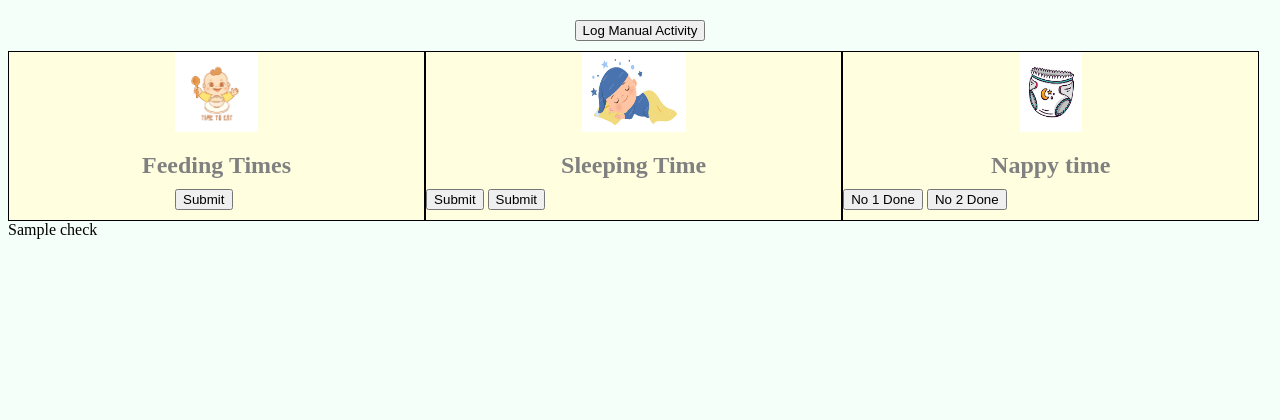
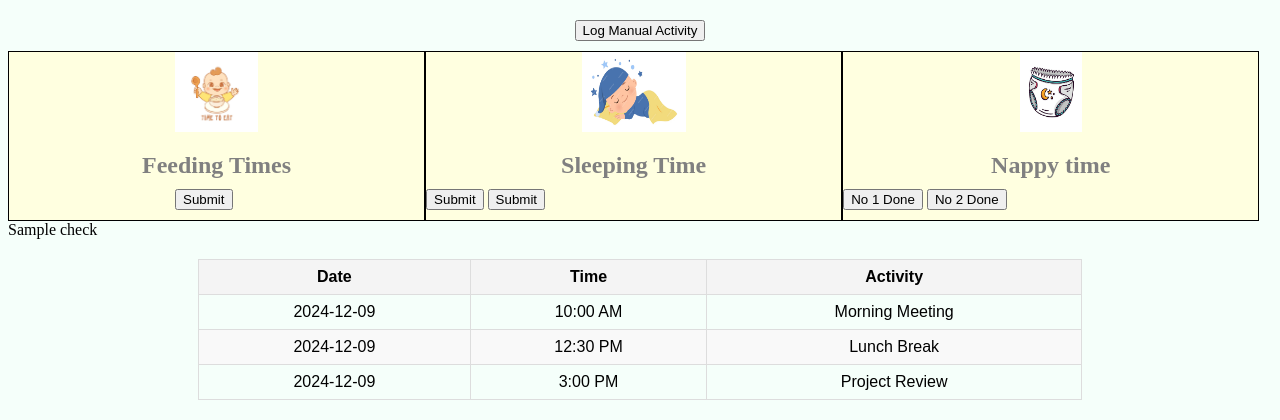
Before and after one commit to konstantina54/babyTracker, a Flask app: template templates/index.html in a window 1280 px wide. Shown: the part 417-837 px from the top of the page. Before the commit the page ends 656 px from the top, so only its background shows below. Run offline with Flask 3, Linux system fonts and the light colour scheme; the template is opened without the code that fills it: most values are stand-ins (such as "Sample title", 1, 10 or a date in 2020).

Commit message:
calendar added and table for results

```diff
--- a/app.py
+++ b/app.py
@@ -1,6 +1,7 @@
 from flask import Flask
 from flask import redirect, url_for, request, render_template, jsonify
 from datetime import datetime
+import json
 
 
 
@@ -9,12 +10,32 @@
 
 
 def display_data():
-    f = open("test.txt", "r")
-    print(f.read())
-    # auto_data = f.find("AutoInput")
-    # if auto_data > 0:
-        # else:
-        #     date =
+   with open('test.txt', 'r') as file:
+    # Read each line in the file
+    for line in file:
+        date = ""
+        time = ""
+        activity = ""
+
+        manual_data = line.find("ManualInput")
+        if manual_data > 1:
+            # print(line.strip())
+            start_json = line.find("{")
+            last_json = line.find(" M")
+            manual_inputs = line[start_json:last_json]
+            x = manual_inputs.replace("'", "\"")
+            res = json.loads(x)
+            print(str(res))
+            print(type(res))
+        elif (line.find("AutoInput") > 1):
+            # 2024-12-09 16:06:06 food AutoInput
+            auto_data = line.replace(" AutoInput", "")
+            y = auto_data.split(" ")
+            print(y)
+            # res1 = json.loads(y)
+            # print(str(res1))
+            # print(type(res1))
+
 
 
 
@@ -22,7 +43,7 @@
 
 @app.route('/')
 def index():
-    check = "testing please show!"
+    check = "Results"
     display_data()
     return render_template('index.html', check = check)
 
@@ -34,6 +55,7 @@
     """
     # Get form data
     form_data = request.form.to_dict()
+    print("Received form data:", form_data)
     # on any submit get the current time?
 
     # Get current datetime
@@ -52,8 +74,7 @@
             with open('test.txt', 'a') as fd:
                 fd.write(f'\n {manual_date} {form_data} ManualInput')
     # Print form data to the console (for debugging)
-    print("Received form data:", form_data)
-    return render_template('index.html', check = "will do later")
+    return render_template('index.html', check = "results to displa maybe button?")
 
 
 if __name__ == "__main__":
--- a/static/main.js
+++ b/static/main.js
@@ -8,7 +8,7 @@
 // Display previous inputs below the submit button
 
 const manualSection = document.getElementById("manualInput");
-const autoSection = document.getElementsById("autoInput");
+const autoSection = document.getElementById("autoInput");
 
 
 function activity(){
--- a/static/style.css
+++ b/static/style.css
@@ -88,6 +88,22 @@
   margin-left: 32%;
 }
 
-/* #startNap > button{
-  margin-leftpadding: 40%;
-} */
+/* chatgpt */
+table {
+  width: 70%;
+  border-collapse: collapse;
+  margin: 20px auto;
+  font-family: Arial, sans-serif;
+}
+th, td {
+  border: 1px solid #ddd;
+  padding: 8px;
+  text-align: center;
+}
+th {
+  background-color: #f4f4f4;
+  font-weight: bold;
+}
+tr:nth-child(even) {
+  background-color: #f9f9f9;
+}
--- a/templates/index.html
+++ b/templates/index.html
@@ -24,19 +24,13 @@
                 <!-- restructure manual section to have calendar input and two clocks and just buttons with id to retreave the data -->
             </div>
             <div id = 'manualInput'>
-                <!-- Find a good place for only one calendar for manual activity -->
-                <!-- <form action="/submit" method="POST">
-                <label for="start">Select Activity and Time:</label>
-                <input type="date" id="manualCalendar" name="manualCalendar" value=""/>
-                <input type="time" id="manualStartTime" value = "" name="manualStartTime">
-                <input type="time" id="manualFinishTime" value = "" name="manualFinishTime">
-                <button type="submit">Submit</button> -->
-                </form>
                 <div class="manualSections">
                     <h2>Feeding Times </h2>
                     <form action="/submit" method="POST">
+                    <label for="start">Select Date:</label>
+                    <input type="date" id="manualCalendar" name="manualCalendar" value=""/>
                     <!-- <form action="/" onsubmit="manualActivities(this.id)" id = "mFood"> -->
-                    <span>Add Time: </span>
+                    <span>And Time: </span>
                     <input type="time" id="foodTime" value = "" name="foodTime">
                     <button type="submit">Submit</button>
                     </form>
@@ -45,6 +39,8 @@
                     <h2>Sleeping Time </h2>
                     <form action="/submit" method="POST">
                     <!-- <form action="/" onsubmit="manualActivities(this.id)" id = "mSleep"> -->
+                        <label for="start">Select Date and Time:</label>
+                        <input type="date" id="manualCalendar" name="manualCalendar" value=""/>
                         <label for="sleeping">Start:</label>
                         <input type="Time" id="sTime" value="" name = "sTime">
                         <label for="waking">Finish:</label>
@@ -56,6 +52,8 @@
                     <h2>Nappy time </h2>
                     <!-- <form action="/submit" onsubmit="manualActivities(this.id)" id = "mNappy"> -->
                     <form action="/submit" method="POST">
+                    <label for="start">Select Date, Time and Activity:</label>
+                    <input type="date" id="manualCalendar" name="manualCalendar" value=""/>
                     <input type="Time" id="pottyTime" name="pottyTime">
                     <input type="checkbox" id="no1" name="no1" value="on">
                     <label for="1"> No 1</label><br>
@@ -97,6 +95,32 @@
         </div>
         <div id = "results">
             <span>{{ check }}</span>
+            <table>
+                <thead>
+                    <tr>
+                        <th>Date</th>
+                        <th>Time</th>
+                        <th>Activity</th>
+                    </tr>
+                </thead>
+                <tbody>
+                    <tr>
+                        <td>2024-12-09</td>
+                        <td>10:00 AM</td>
+                        <td>Morning Meeting</td>
+                    </tr>
+                    <tr>
+                        <td>2024-12-09</td>
+                        <td>12:30 PM</td>
+                        <td>Lunch Break</td>
+                    </tr>
+                    <tr>
+                        <td>2024-12-09</td>
+                        <td>3:00 PM</td>
+                        <td>Project Review</td>
+                    </tr>
+                </tbody>
+            </table>
 
         </div>
 
```
